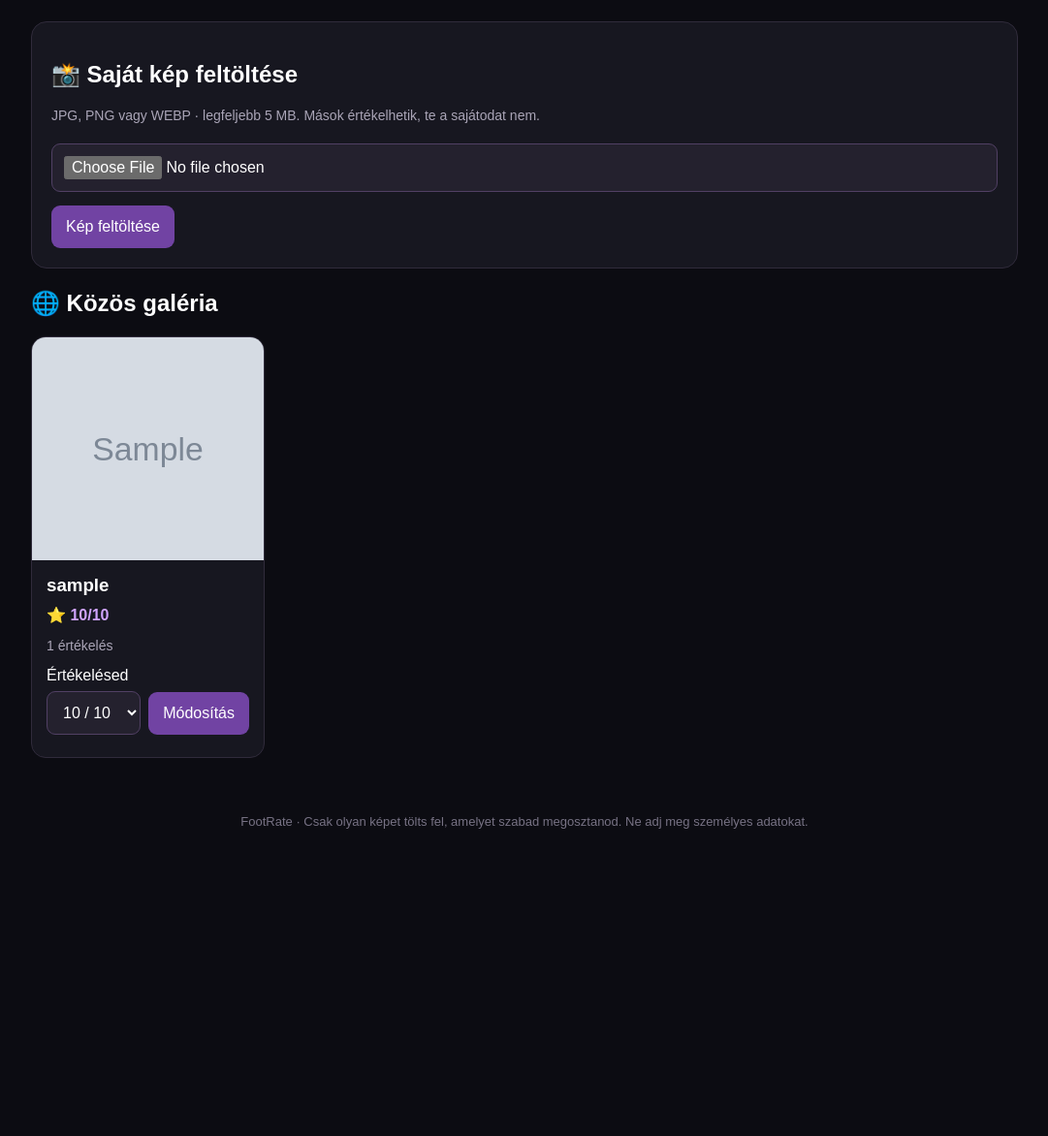
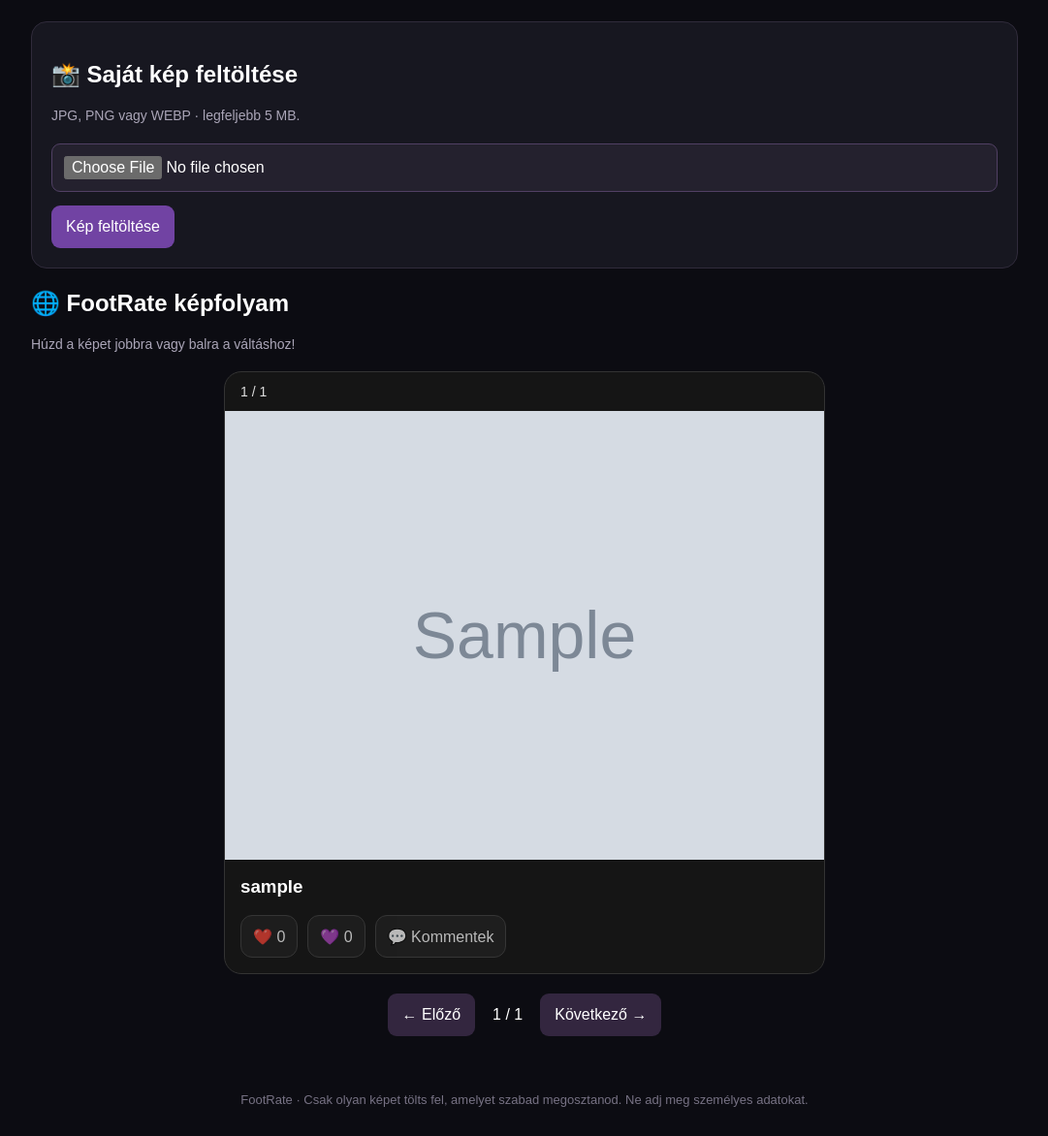
Before and after one commit to BaT4028/footrate-, a Flask app: template templates/index.html in a window 1280 px wide. Shown: the part 195-1367 px from the top of the page at 97% size, without its empty margins (99-1180 px from the left). Before the commit the page ends 1050 px from the top, so only its background shows below. Run offline with Flask 3, Linux system fonts and the light colour scheme; the template is opened without the code that fills it: most values are stand-ins (such as "Sample title", 1, 10 or a date in 2020); grey boxes marked "Sample" are stand-in pictures; parts of the project's set-up code (start-up, migrations or seed data) failed here and were passed over; some libraries are stand-ins or nearby versions.

Commit message:
Update index.html

```diff
--- a/templates/index.html
+++ b/templates/index.html
@@ -1,8 +1,16 @@
+
 {% extends "base.html" %}
 {% block title %}Galéria · FootRate{% endblock %}
+
 {% block content %}
 <div class="topbar">
-  <div>Bejelentkezve: <strong>{{ username }}</strong>{% if admin %} <span class="admin-tag">ADMIN</span>{% endif %}</div>
+  <div>
+    Bejelentkezve: <strong>{{ username }}</strong>
+    {% if admin %}
+      <span class="admin-tag">ADMIN</span>
+    {% endif %}
+  </div>
+
   <form method="post" action="{{ url_for('logout') }}">
     <input type="hidden" name="csrf_token" value="{{ csrf_token() }}">
     <button class="secondary" type="submit">Kijelentkezés</button>
@@ -11,57 +19,366 @@
 
 <div class="panel">
   <h2>📸 Saját kép feltöltése</h2>
-  <p class="muted">JPG, PNG vagy WEBP · legfeljebb 5 MB. Mások értékelhetik, te a sajátodat nem.</p>
-  <form method="post" action="{{ url_for('upload') }}" enctype="multipart/form-data">
+  <p class="muted">
+    JPG, PNG vagy WEBP · legfeljebb 5 MB.
+  </p>
+
+  <form method="post" action="{{ url_for('upload') }}"
+        enctype="multipart/form-data">
     <input type="hidden" name="csrf_token" value="{{ csrf_token() }}">
-    <input type="file" name="photo" accept=".jpg,.jpeg,.png,.webp,image/jpeg,image/png,image/webp" required>
+    <input type="file" name="photo"
+           accept=".jpg,.jpeg,.png,.webp,image/jpeg,image/png,image/webp"
+           required>
     <button type="submit">Kép feltöltése</button>
   </form>
 </div>
 
-<h2>🌐 Közös galéria</h2>
+<div class="feed-heading">
+  <h2>🌐 FootRate képfolyam</h2>
+  <p class="muted">Húzd a képet jobbra vagy balra a váltáshoz!</p>
+</div>
+
 {% if photos %}
-<div class="gallery">
+<div class="photo-feed" id="photoFeed">
   {% for photo in photos %}
-  <article class="card">
-    <img src="{{ photo['image_url'] }}" alt="Feltöltötte: {{ photo['username'] }}">
-    <div class="content">
+  <article class="photo-slide"
+           data-photo-id="{{ photo['id'] }}">
+
+    <div class="photo-counter">
+      <span class="slide-number">{{ loop.index }}</span>
+      / {{ photos|length }}
+    </div>
+
+    <div class="photo-frame">
+      <img
+        class="feed-image"
+        src="{{ photo['image_url'] }}"
+        alt="Kép, feltöltötte: {{ photo['username'] }}"
+        loading="{% if loop.first %}eager{% else %}lazy{% endif %}"
+        draggable="false"
+      >
+    </div>
+
+    <div class="photo-info">
       <h3>{{ photo['username'] }}</h3>
-      <div class="score">
-        {% if photo['average'] is not none %}⭐ {{ photo['average'] }}/10{% else %}⭐ Még nincs értékelés{% endif %}
+
+      <div class="reaction-row">
+        <button class="reaction-button"
+                type="button"
+                disabled
+                title="A kedvelés bekötése a következő lépésben történik">
+          ❤️ <span>0</span>
+        </button>
+
+        <button class="reaction-button"
+                type="button"
+                disabled
+                title="A szuperszív bekötése a következő lépésben történik">
+          💜 <span>0</span>
+        </button>
+
+        <button class="comments-button"
+                type="button"
+                disabled
+                title="A kommentek bekötése a következő lépésben történik">
+          💬 Kommentek
+        </button>
       </div>
-      <p class="muted">{{ photo['rating_count'] }} értékelés</p>
+
       {% if photo['user_id'] == session['user_id'] %}
-        <p class="muted">Ez a saját képed — nem értékelheted.</p>
-        <form method="post" action="{{ url_for('delete_photo', photo_id=photo['id']) }}" onsubmit="return confirm('Biztosan törlöd ezt a képet?')">
+        <p class="muted">Ez a saját képed.</p>
+
+        <form method="post"
+              action="{{ url_for('delete_photo', photo_id=photo['id']) }}"
+              onsubmit="return confirm('Biztosan törlöd ezt a képet?')">
           <input type="hidden" name="csrf_token" value="{{ csrf_token() }}">
           <button class="danger" type="submit">Saját kép törlése</button>
         </form>
+
       {% elif admin %}
         <p class="muted">Adminisztrátori moderálás</p>
-        <form method="post" action="{{ url_for('delete_photo', photo_id=photo['id']) }}" onsubmit="return confirm('Biztosan törlöd ezt a képet a galériából?')">
+
+        <form method="post"
+              action="{{ url_for('delete_photo', photo_id=photo['id']) }}"
+              onsubmit="return confirm('Biztosan törlöd ezt a képet?')">
           <input type="hidden" name="csrf_token" value="{{ csrf_token() }}">
           <button class="danger" type="submit">🛡️ Kép törlése (admin)</button>
-        </form>
-      {% else %}
-        <form method="post" action="{{ url_for('rate', photo_id=photo['id']) }}">
-          <input type="hidden" name="csrf_token" value="{{ csrf_token() }}">
-          <label for="score-{{ photo['id'] }}">Értékelésed</label>
-          <div class="inline">
-            <select id="score-{{ photo['id'] }}" name="score" required>
-              {% for n in range(1, 11) %}
-              <option value="{{ n }}" {% if photo['my_score'] == n %}selected{% endif %}>{{ n }} / 10</option>
-              {% endfor %}
-            </select>
-            <button type="submit">{% if photo['my_score'] is not none %}Módosítás{% else %}Értékelés{% endif %}</button>
-          </div>
         </form>
       {% endif %}
     </div>
   </article>
   {% endfor %}
 </div>
+
+<div class="feed-navigation">
+  <button type="button" id="previousPhoto" class="secondary">
+    ← Előző
+  </button>
+  <span id="feedPosition">1 / {{ photos|length }}</span>
+  <button type="button" id="nextPhoto" class="secondary">
+    Következő →
+  </button>
+</div>
+
+<div class="image-lightbox" id="imageLightbox" hidden>
+  <button type="button" id="closeLightbox"
+          class="lightbox-close" aria-label="Bezárás">✕</button>
+  <img id="lightboxImage" src="" alt="Nagyított kép">
+</div>
+
 {% else %}
-<div class="panel"><p>Még nincs kép. Tölts fel egyet, és hívd meg a többieket!</p></div>
+<div class="panel">
+  <p>Még nincs kép. Tölts fel egyet, és hívd meg a többieket!</p>
+</div>
 {% endif %}
+
+<style>
+.photo-feed {
+  position: relative;
+  width: 100%;
+  max-width: 620px;
+  margin: 20px auto;
+  overflow: hidden;
+  touch-action: pan-y;
+}
+
+.photo-slide {
+  display: none;
+  width: 100%;
+  border: 1px solid #333;
+  border-radius: 18px;
+  overflow: hidden;
+  background: #151515;
+}
+
+.photo-slide.active {
+  display: block;
+  animation: photoAppear 0.18s ease-out;
+}
+
+@keyframes photoAppear {
+  from { opacity: 0.65; }
+  to { opacity: 1; }
+}
+
+.photo-counter {
+  padding: 12px 16px;
+  color: #ddd;
+  font-size: 14px;
+}
+
+.photo-frame {
+  width: 100%;
+  height: min(58vh, 580px);
+  min-height: 240px;
+  display: flex;
+  align-items: center;
+  justify-content: center;
+  background: #080808;
+}
+
+.feed-image {
+  display: block;
+  width: 100%;
+  height: 100%;
+  object-fit: contain;
+  cursor: zoom-in;
+  user-select: none;
+}
+
+.photo-info {
+  padding: 16px;
+}
+
+.photo-info h3 {
+  margin-top: 0;
+}
+
+.reaction-row {
+  display: flex;
+  flex-wrap: wrap;
+  align-items: center;
+  gap: 10px;
+}
+
+.reaction-button,
+.comments-button {
+  padding: 9px 12px;
+  border: 1px solid #444;
+  border-radius: 12px;
+  background: #222;
+  color: white;
+}
+
+.reaction-button:disabled,
+.comments-button:disabled {
+  opacity: 0.7;
+  cursor: not-allowed;
+}
+
+.feed-navigation {
+  display: flex;
+  justify-content: center;
+  align-items: center;
+  gap: 18px;
+  margin: 20px auto;
+}
+
+.image-lightbox[hidden] {
+  display: none !important;
+}
+
+.image-lightbox {
+  position: fixed;
+  inset: 0;
+  z-index: 9999;
+  display: flex;
+  align-items: center;
+  justify-content: center;
+  padding: 24px;
+  background: rgba(0, 0, 0, 0.94);
+}
+
+.image-lightbox img {
+  max-width: 100%;
+  max-height: 90vh;
+  object-fit: contain;
+}
+
+.lightbox-close {
+  position: absolute;
+  top: 18px;
+  right: 18px;
+  border: 0;
+  border-radius: 50%;
+  padding: 10px 14px;
+  font-size: 20px;
+  background: #222;
+  color: white;
+  cursor: pointer;
+}
+
+@media (max-width: 600px) {
+  .photo-feed {
+    width: 100%;
+  }
+
+  .photo-slide {
+    border-radius: 12px;
+  }
+
+  .photo-frame {
+    height: 55vh;
+    min-height: 220px;
+  }
+
+  .feed-navigation {
+    gap: 12px;
+  }
+}
+</style>
+
+<script>
+(() => {
+  const slides = Array.from(
+    document.querySelectorAll(".photo-slide")
+  );
+
+  if (!slides.length) return;
+
+  let currentIndex = 0;
+
+  const position = document.getElementById("feedPosition");
+  const previous = document.getElementById("previousPhoto");
+  const next = document.getElementById("nextPhoto");
+  const feed = document.getElementById("photoFeed");
+
+  function showPhoto(index) {
+    currentIndex = Math.max(0, Math.min(index, slides.length - 1));
+
+    slides.forEach((slide, i) => {
+      slide.classList.toggle("active", i === currentIndex);
+      slide.setAttribute(
+        "aria-hidden",
+        i === currentIndex ? "false" : "true"
+      );
+    });
+
+    position.textContent =
+      `${currentIndex + 1} / ${slides.length}`;
+
+    previous.disabled = currentIndex === 0;
+    next.disabled = currentIndex === slides.length - 1;
+  }
+
+  previous.addEventListener("click", () => {
+    showPhoto(currentIndex - 1);
+  });
+
+  next.addEventListener("click", () => {
+    showPhoto(currentIndex + 1);
+  });
+
+  let startX = 0;
+  let startY = 0;
+
+  feed.addEventListener("touchstart", (event) => {
+    if (event.touches.length !== 1) return;
+
+    startX = event.touches[0].clientX;
+    startY = event.touches[0].clientY;
+  }, { passive: true });
+
+  feed.addEventListener("touchend", (event) => {
+    if (event.changedTouches.length !== 1) return;
+
+    const dx = event.changedTouches[0].clientX - startX;
+    const dy = event.changedTouches[0].clientY - startY;
+
+    if (Math.abs(dx) < 50 || Math.abs(dx) < Math.abs(dy) * 1.2) {
+      return;
+    }
+
+    if (dx < 0) {
+      showPhoto(currentIndex + 1);
+    } else {
+      showPhoto(currentIndex - 1);
+    }
+  }, { passive: true });
+
+  const lightbox = document.getElementById("imageLightbox");
+  const lightboxImage = document.getElementById("lightboxImage");
+  const closeLightbox = document.getElementById("closeLightbox");
+
+  document.querySelectorAll(".feed-image").forEach((img) => {
+    img.addEventListener("click", () => {
+      lightboxImage.src = img.src;
+      lightbox.hidden = false;
+    });
+  });
+
+  function closeZoom() {
+    lightbox.hidden = true;
+    lightboxImage.src = "";
+  }
+
+  closeLightbox.addEventListener("click", closeZoom);
+
+  lightbox.addEventListener("click", (event) => {
+    if (event.target === lightbox) closeZoom();
+  });
+
+  document.addEventListener("keydown", (event) => {
+    if (event.key === "Escape") closeZoom();
+    if (lightbox.hidden && event.key === "ArrowRight") {
+      showPhoto(currentIndex + 1);
+    }
+    if (lightbox.hidden && event.key === "ArrowLeft") {
+      showPhoto(currentIndex - 1);
+    }
+  });
+
+  showPhoto(0);
+})();
+</script>
 {% endblock %}
```
